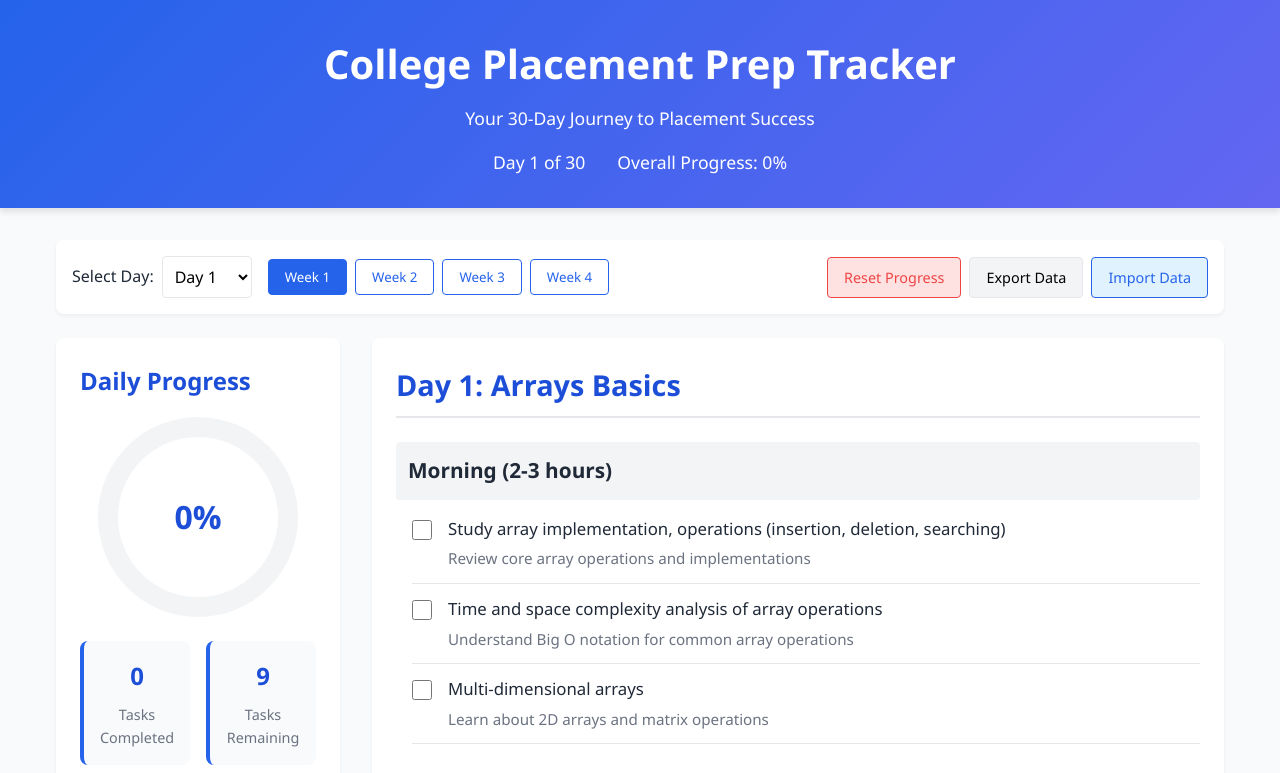
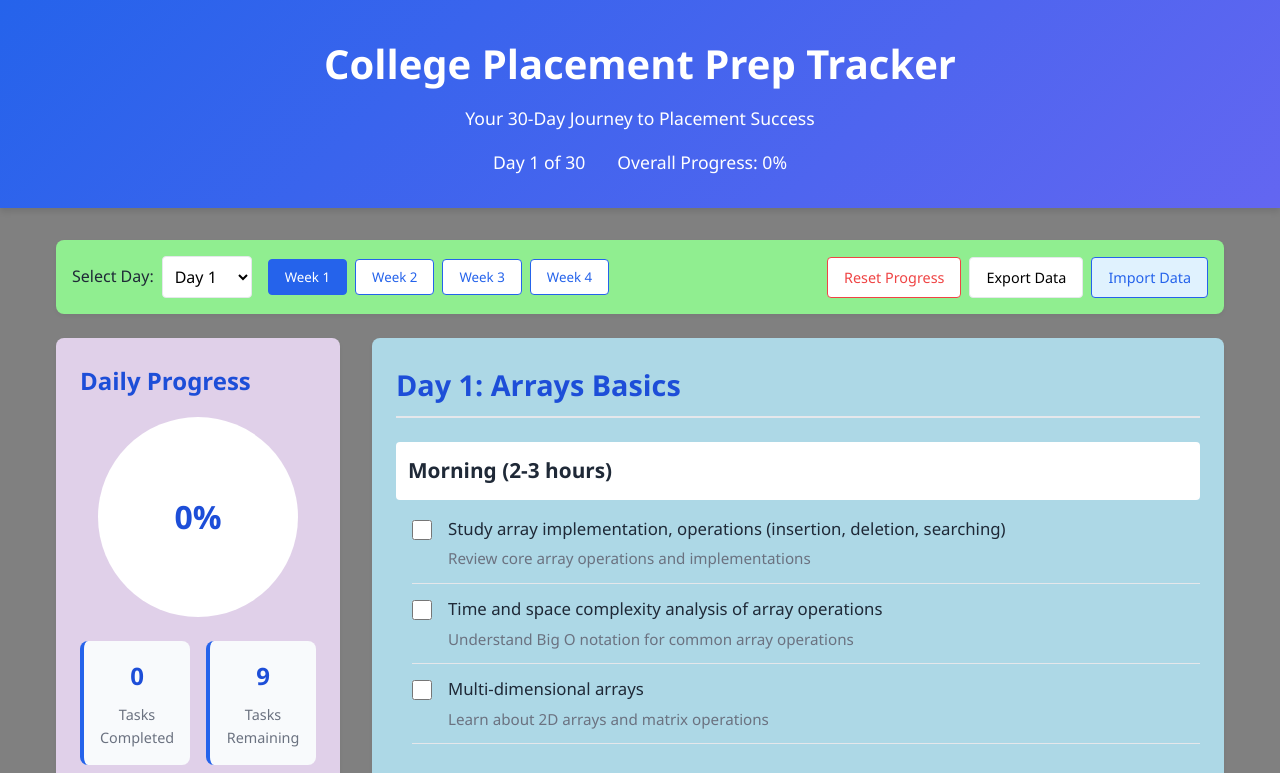
Before and after one commit to PAIKOK/minni, a plain HTML site: page index.html in a window 1280 px wide. Shown: the top 773 px of the page. Drawn offline with Linux system fonts and the light colour scheme.

Commit message:
Fixing color commit

```diff
--- a/styles.css
+++ b/styles.css
@@ -3,7 +3,7 @@
     --primary-light: #3b82f6;
     --primary-dark: #1d4ed8;
     --secondary: #6366f1;
-    --light: #f3f4f6;
+    --light: white;
     --dark: #1f2937;
     --success: #10b981;
     --warning: #f59e0b;
@@ -20,14 +20,14 @@
 }
 
 body {
-    background-color: #f9fafb;
+    background-color: grey;
     color: var(--dark);
     line-height: 1.6;
 }
 
 header {
     background: linear-gradient(135deg, var(--primary), var(--secondary));
-    color: white;
+    color: rgb(255, 255, 255);
     padding: 2rem 1rem;
     text-align: center;
     box-shadow: 0 4px 6px rgba(0, 0, 0, 0.1);
@@ -64,7 +64,7 @@ header p {
     justify-content: space-between;
     align-items: center;
     margin-bottom: 1.5rem;
-    background-color: white;
+    background-color: lightgreen;
     padding: 1rem;
     border-radius: 8px;
     box-shadow: 0 2px 4px rgba(0, 0, 0, 0.05);
@@ -116,7 +116,7 @@ header p {
 
 .week-btn:hover {
     background-color: var(--primary-light);
-    color: white;
+    color: pink;
 }
 
 .week-btn.active {
@@ -148,7 +148,7 @@ header p {
 }
 
 .danger-btn {
-    background-color: #fee2e2 !important;
+    background-color: white !important;
     border-color: var(--danger) !important;
     color: var(--danger);
 }
@@ -181,7 +181,7 @@ header p {
 
 .progress-panel,
 .notes-panel {
-    background: white;
+    background: rgb(224, 208, 233);
     border-radius: 8px;
     padding: 1.5rem;
     box-shadow: 0 2px 4px rgba(0, 0, 0, 0.05);
@@ -272,7 +272,7 @@ header p {
 }
 
 .content-area {
-    background: white;
+    background: lightblue;
     border-radius: 8px;
     box-shadow: 0 2px 4px rgba(0, 0, 0, 0.05);
     padding: 1.5rem;
@@ -340,7 +340,7 @@ header p {
 }
 
 .weekly-overview {
-    background-color: white;
+    background-color: lightcoral;
     padding: 2rem 0;
     margin-top: 2rem;
     box-shadow: 0 -2px 4px rgba(0, 0, 0, 0.05);
```
